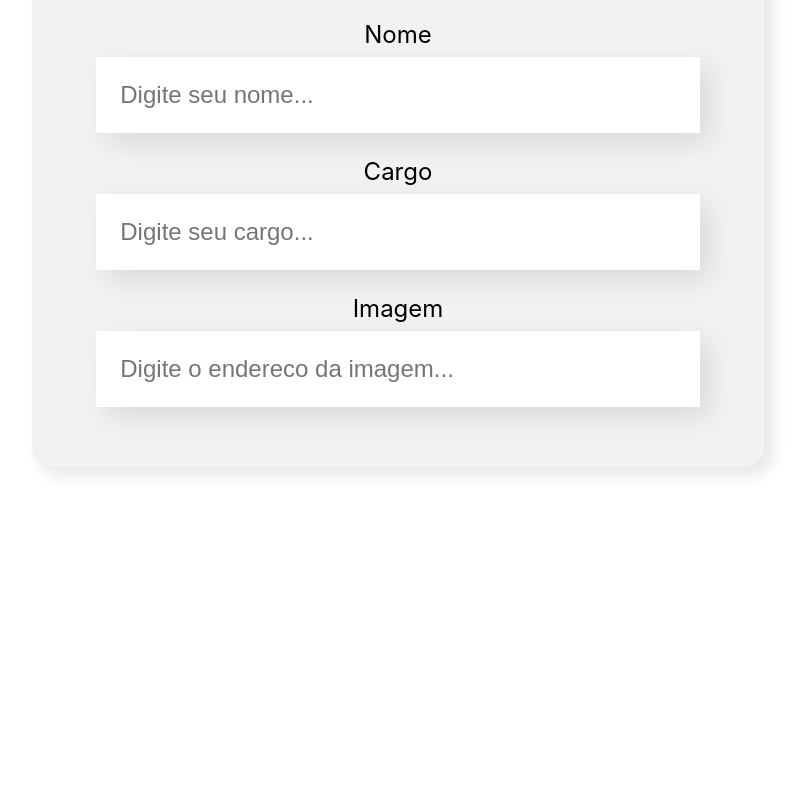
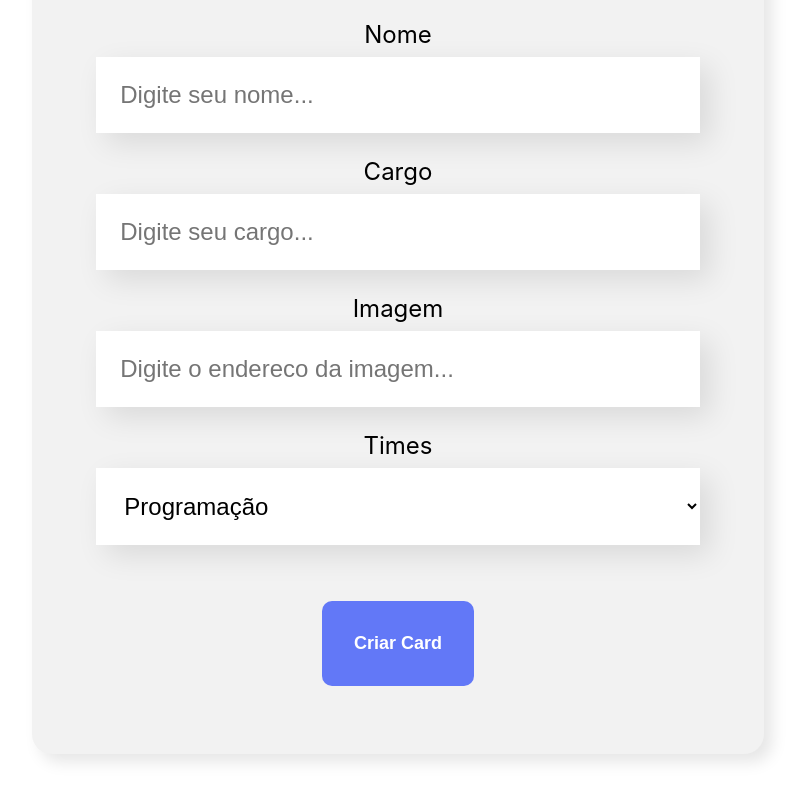
Before and after one commit to abaiense/react-alura, a React (Create React App) app in the folder organo/: page / in a window 1280 px wide. Shown: the part 667-1467 px from the top of the page, without its empty margins (242-1045 px from the left). Before the commit the page ends 1214 px from the top, so only its background shows below. Built offline with nearby package versions, Linux system fonts and the light colour scheme.

Commit message:
aula 02 - react

```diff
--- /dev/null
+++ b/organo/src/components/Botao/Botao.css
@@ -0,0 +1,15 @@
+.botao {
+    background-color: #6278f7;
+    border-radius: 10px;
+    font-weight: 700;
+    font-size: 18px;
+    padding: 32px;
+    border: none;
+    cursor: pointer;
+    color: #fff;
+    margin: 32px 0;
+}
+
+.botao:hover{
+    color: #95ffd4;
+}
--- /dev/null
+++ b/organo/src/components/Botao/index.js
@@ -0,0 +1,9 @@
+import './Botao.css'
+
+const Botao = (props) => {
+    return(
+        <button className="botao">{props.children}</button>
+    )
+}
+
+export default Botao;
--- a/organo/src/components/CampoTexto/index.js
+++ b/organo/src/components/CampoTexto/index.js
@@ -7,7 +7,7 @@
     return(
         <div className="campo-texto">
             <label>{props.label}</label>
-            <input type="text" placeholder={placeholderModificada}/>
+            <input required={props.obrigatorio} type="text" placeholder={placeholderModificada}/>
         </div>
     );
 }
--- a/organo/src/components/Formulario/index.js
+++ b/organo/src/components/Formulario/index.js
@@ -1,14 +1,34 @@
 import "./Formulario.css";
 import CampoTexto from '../CampoTexto'
+import ListaSuspensa from "../ListaSuspensa";
+import Botao from "../Botao";
 
 const Formulario = () => {
+
+  const times = [
+    'Programação',
+    'Front-end',
+    'Data Science',
+    'Devops',
+    'UX  e Design',
+    'Mobila',
+    'Inovação e Gestão'
+  ]
+
+  const aoSalvar = (event) => {
+    event.preventDefault();
+    console.log("o Form foi sumetido")
+  }
+
   return (
     <section className="formulario">
-      <form action="">
+      <form onSubmit={aoSalvar}>
         <h2>Preencha os dados para criar o card do colaborador</h2>
-        <CampoTexto label="Nome" placeholder="Digite seu nome" />
+        <CampoTexto obrigatorio={true} label="Nome" placeholder="Digite seu nome" />
         <CampoTexto label="Cargo" placeholder="Digite seu cargo" />
         <CampoTexto label="Imagem" placeholder="Digite o endereco da imagem" />
+        <ListaSuspensa obrigatorio={true} label="Times" itens={times}/>
+        <Botao>Criar Card</Botao>
       </form>
     </section>
   );
--- /dev/null
+++ b/organo/src/components/ListaSuspensa/ListaSuspensa.css
@@ -0,0 +1,20 @@
+.lista-suspensa{
+    margin: 24px 0;
+}
+
+.lista-suspensa label{
+    display: block;
+    margin-bottom: 8px;
+    font-size: 24px;
+}
+
+.lista-suspensa select{
+    background-color: #fff;
+    box-shadow: 10px 10px 30px rgba(0, 0, 0, 0.1);
+    width: 100%;
+    border: none;
+    font-size: 24px;
+    padding: 24px;
+    box-sizing: border-box;
+
+}
--- /dev/null
+++ b/organo/src/components/ListaSuspensa/index.js
@@ -0,0 +1,14 @@
+import './ListaSuspensa.css'
+
+const ListaSuspensa = (props) => {
+    return (
+        <div className="lista-suspensa">
+            <label>{props.label}</label>
+            <select required={props.obrigatorio} name="" id="">
+                {props.itens.map(item => <option key={item}>{item}</option>)}
+            </select>
+        </div>
+    )
+}
+
+export default ListaSuspensa
```
